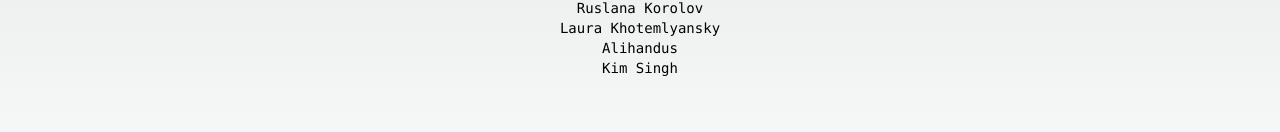
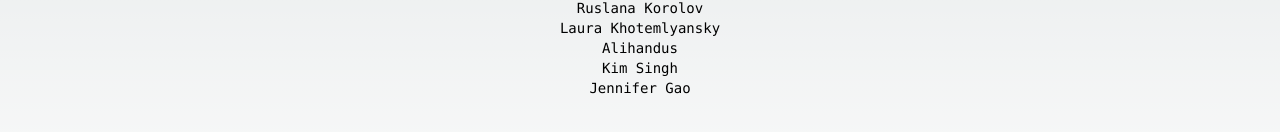
Before and after one commit to webimpactuw/week4github, a Next.js app: page / in a window 1280 px wide. Shown: the part 486-618 px from the top of the page. Built offline with nearby package versions, Linux system fonts and the light colour scheme.

Commit message:
added name jennifer gao

```diff
--- a/app/names.js
+++ b/app/names.js
@@ -18,6 +18,7 @@ const names = [
     "Laura Khotemlyansky",
     "Alihandus",
     "Kim Singh",
+    "Jennifer Gao",
 ];
 
 export default names;
```
